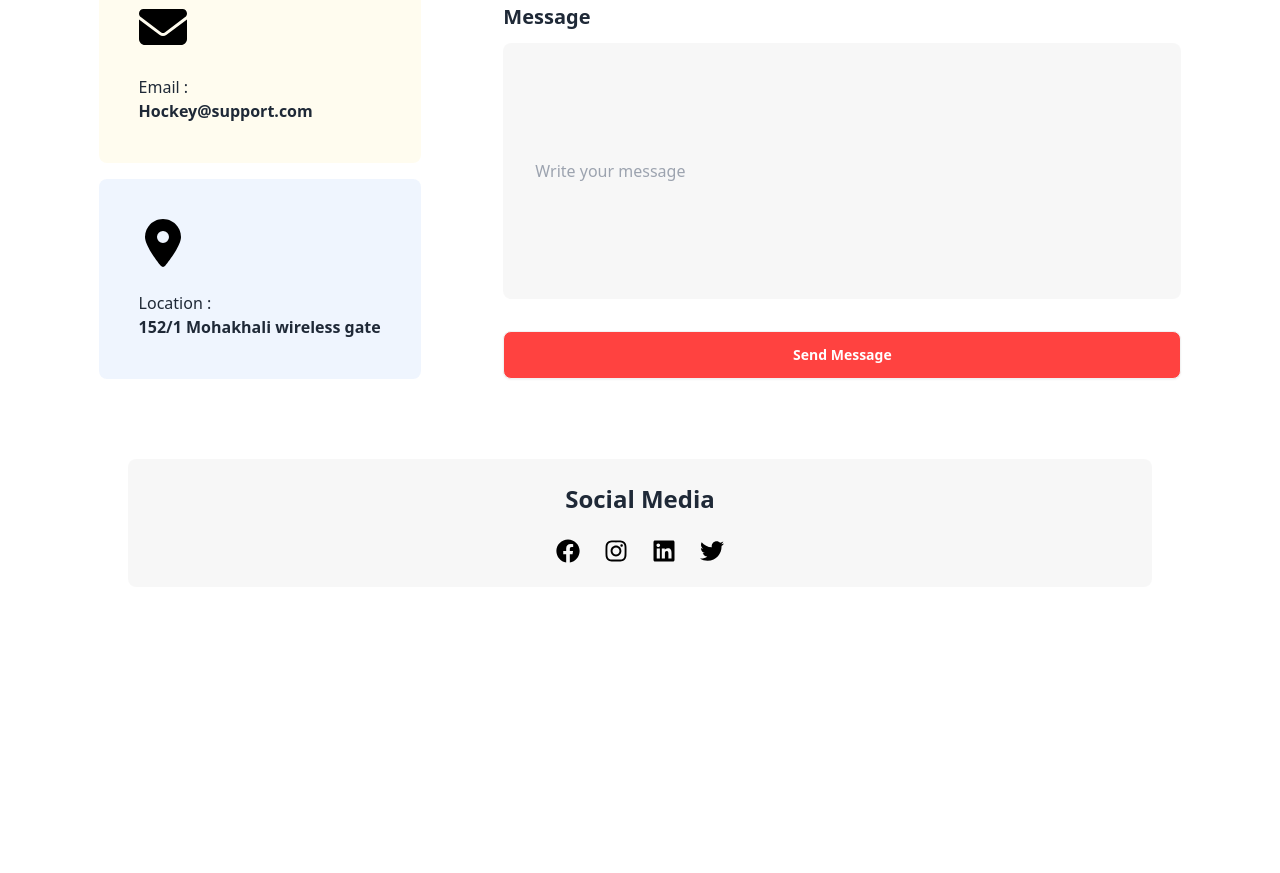
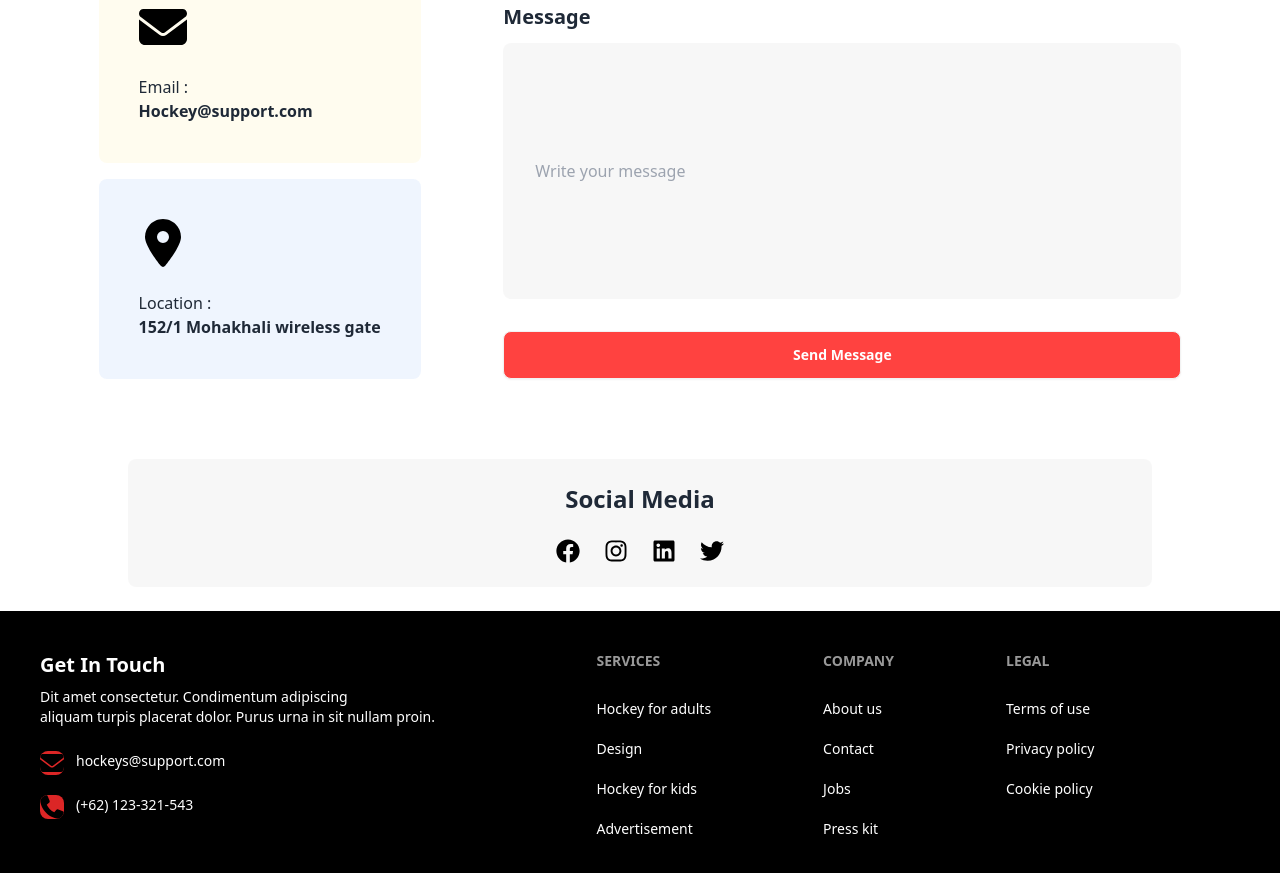
Before and after one commit to Rahi94/Assignment-no-2, a plain HTML site: page index.html in a window 1280 px wide. Shown: the part 3332-4205 px from the top of the page. Before the commit the page ends 3943 px from the top, so only its background shows below. Drawn offline with nearby package versions, Linux system fonts and the light colour scheme.

Commit message:
finished the footer section

```diff
--- a/index.html
+++ b/index.html
@@ -358,9 +358,44 @@
 
         </section>
     </main>
-    <footer>
+    <footer class="footer p-10 bg-black text-base-content text-white">
+        <aside class="">
+          <h3 class="text-xl font-bold text-center">Get In Touch</h3>
+          <p>Dit amet consectetur. Condimentum  adipiscing <br> aliquam turpis placerat dolor. Purus urna in sit nullam proin. </p>
+          <div class="flex gap-3 mt-4">
+            <img class="w-6 h-6 bg-red-600 rounded-lg" src="Images/envelope-solid.svg" alt="">
+            <p>hockeys@support.com</p>
+          </div>
+          <div class="flex gap-3 mt-3">
+            <img class="w-6 h-6 bg-red-600 rounded-lg" src="Images/phone-solid.svg" alt="">
+            <p>(+62) 123-321-543</p>
+          </div>
+        </aside>
+       <div class="flex gap-12 lg:gap-28">
+        <div class="one">
+            <header class="footer-title">Services</header> <br>
+            <a class="link link-hover text-sm font-light">Hockey for adults</a> <br><br>
+            <a  class="link link-hover text-sm font-light">Design</a> <br><br>
+            <a class="link link-hover text-sm font-light">Hockey for kids</a> <br><br>
+            <a class="link link-hover text-sm font-light">Advertisement</a>
+          </div>
+          <div>
+            <header class="footer-title">Company</header> <br>
+            <a class="link link-hover text-sm font-light">About us</a> <br><br>
+            <a class="link link-hover text-sm font-light">Contact</a> <br><br>
+            <a class="link link-hover text-sm font-light">Jobs</a> <br><br>
+            <a class="link link-hover text-sm font-light">Press kit</a>
+          </div>
 
-    </footer>
+          <div>
+            <header class="footer-title">Legal</header> <br>
+            <a class="link link-hover text-sm font-light">Terms of use</a> <br><br>
+            <a class="link link-hover text-sm font-light">Privacy policy</a> <br><br>
+            <a class="link link-hover text-sm font-light">Cookie policy</a>
+          </div>
+
+       </div>
+      </footer>
 </body>
 
 </html>
--- a/styles/new.css
+++ b/styles/new.css
@@ -20,3 +20,6 @@
 #full{
     filter: brightness(100%);
 }
+.one a{
+    margin-top: 10px;
+}
```
